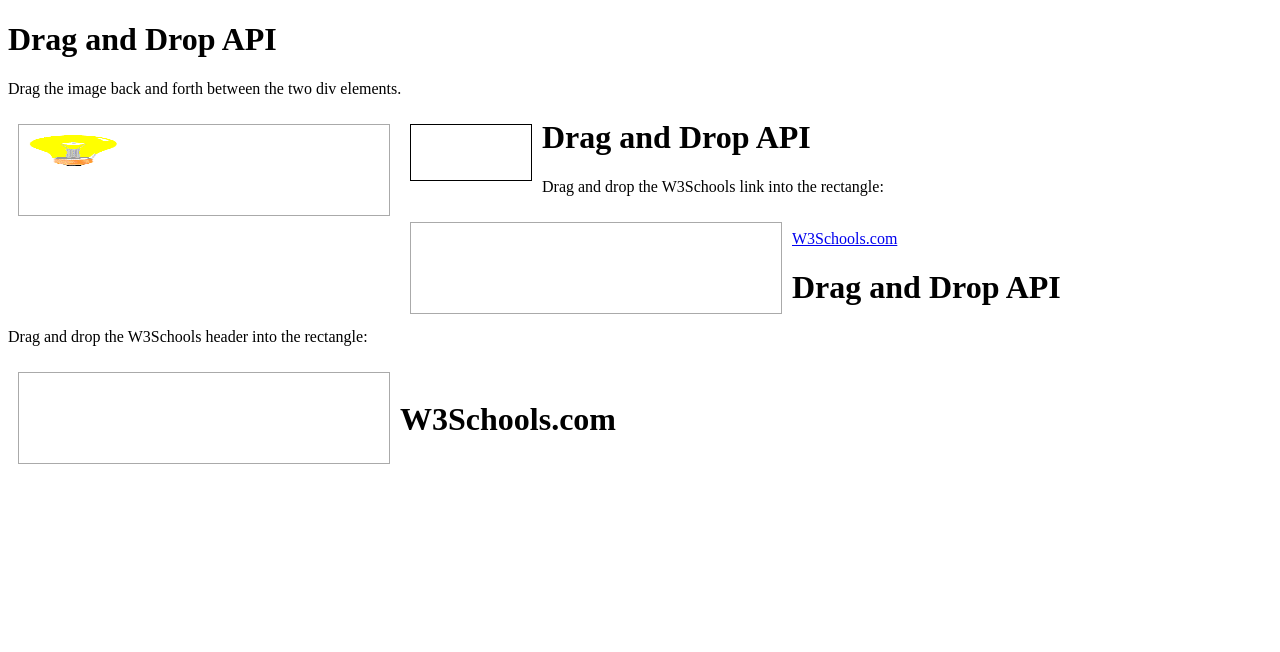
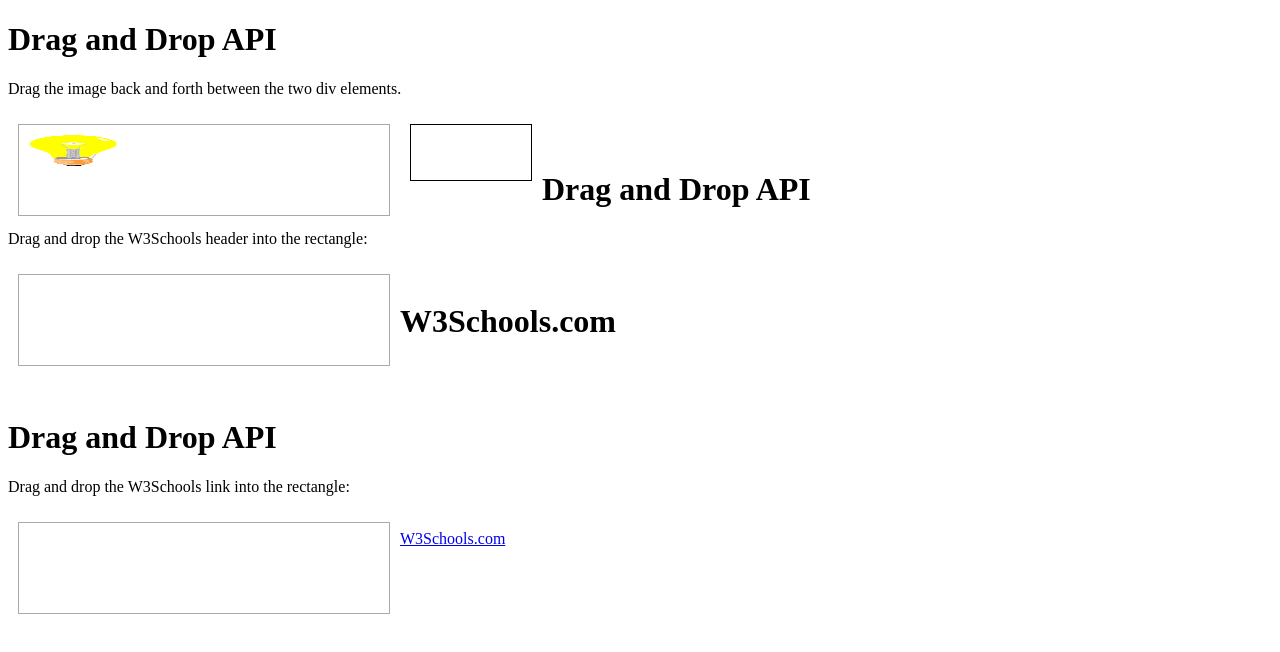
Before and after one commit to juan02pecam/Curso-FreeCode, a plain HTML site: page JavaScript/W3Schools/arrastrar.html in a window 1280 px wide. Drawn offline with Linux system fonts and the light colour scheme.

Commit message:
Update arrastrar.html

```diff
--- a/JavaScript/W3Schools/arrastrar.html
+++ b/JavaScript/W3Schools/arrastrar.html
@@ -2,7 +2,11 @@
 <html>
     <head>
 
-        <!--Imagen-->
+    </head>
+    <body>
+
+        <div>
+            <!--Imagen para arrastrar-->
             <style>
                 #div1, #div2 {
                     float: left;
@@ -13,6 +17,17 @@
                     border: 1px solid black;
                 }
             </style>
+
+            <h1>Drag and Drop API</h1>
+
+            <p>Drag the image back and forth between the two div elements.</p>
+
+            <div id="div1" ondrop="dropHandler(event)"   ondragover="dragoverHandler(event)">
+            <img id="img1" src="/Imagenes/pic_bulbon.gif" draggable="true" ondragstart="dragstartHandler(event)" width="88" height="31">
+            </div>
+
+            <div id="div2" ondrop="dropHandler(event)"   ondragover="dragoverHandler(event)"></div>
+
             <script>
                 function dragstartHandler(ev) {
                 ev.dataTransfer.setData("text", ev.target.id);
@@ -28,27 +43,15 @@
                 ev.target.appendChild(document.getElementById(data));
                 }
             </script>
-    </head>
-    <body>
 
-        <h1>Drag and Drop API</h1>
-
-        <p>Drag the image back and forth between the two div elements.</p>
-
-        <div id="div1" ondrop="dropHandler(event)"   ondragover="dragoverHandler(event)">
-        <img id="img1" src="/Imagenes/pic_bulbon.gif" draggable="true" ondragstart="dragstartHandler(event)" width="88" height="31">
         </div>
 
-        <div id="div2" ondrop="dropHandler(event)"   ondragover="dragoverHandler(event)"></div>
+        <br>
+        <br>
 
-    </body>
-</html>
+        <div>
 
-<!DOCTYPE HTML>
-<html>
-    <head>
-
-        <!--Enlace-->
+            <!--Texto-->
             <style>
                 #div1 {
                     width: 350px;
@@ -57,6 +60,16 @@
                     border: 1px solid #aaaaaa;
                 }
             </style>
+
+            <h1>Drag and Drop API</h1>
+
+            <p>Drag and drop the W3Schools header into the rectangle:</p>
+
+            <div id="div1" ondrop="dropHandler(event)"   ondragover="dragoverHandler(event)"></div>
+            <br>
+
+            <h1 id="h1" draggable="true" ondragstart="dragstartHandler(event)">W3Schools.com</h1>
+
             <script>
                 function dragstartHandler(ev) {
                     ev.dataTransfer.setData("text", ev.target.id);
@@ -72,8 +85,23 @@
                     ev.target.appendChild(document.getElementById(data));
                 }
             </script>
-    </head>
-    <body>
+
+        </div>
+
+        <br>
+        <br>
+
+        <div>
+
+            <!--Enlace-->
+            <style>
+                #div1 {
+                    width: 350px;
+                    height: 70px;
+                    padding: 10px;
+                    border: 1px solid #aaaaaa;
+                }
+            </style>
 
             <h1>Drag and Drop API</h1>
 
@@ -84,21 +112,6 @@
 
             <a id="link1" href="https://w3schools.com" draggable="true" ondragstart="dragstartHandler(event)">W3Schools.com</a>
 
-    </body>
-</html>
-
-<!DOCTYPE HTML>
-<html>
-    <head>
-        <!--Texto-->
-        <style>
-        #div1 {
-        width: 350px;
-        height: 70px;
-        padding: 10px;
-        border: 1px solid #aaaaaa;
-        }
-        </style>
             <script>
                 function dragstartHandler(ev) {
                     ev.dataTransfer.setData("text", ev.target.id);
@@ -114,17 +127,7 @@
                     ev.target.appendChild(document.getElementById(data));
                 }
             </script>
-    </head>
-    <body>
-
-        <h1>Drag and Drop API</h1>
-
-        <p>Drag and drop the W3Schools header into the rectangle:</p>
-
-        <div id="div1" ondrop="dropHandler(event)"   ondragover="dragoverHandler(event)"></div>
-        <br>
-
-        <h1 id="h1" draggable="true" ondragstart="dragstartHandler(event)">W3Schools.com</h1>
+        </div>
 
     </body>
 </html>
```
Lines whose indentation alone changed are shown as unchanged.
